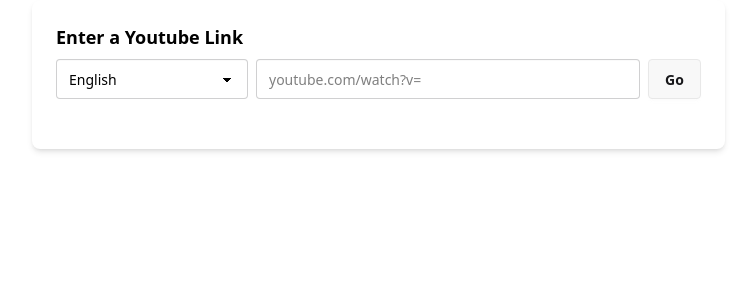
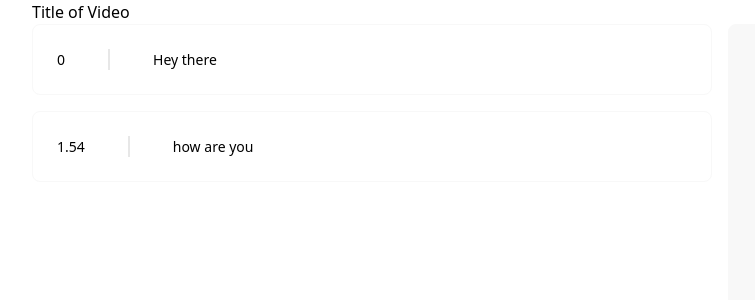
Before and after one commit to ivan-chan-1/subtext, a React (Vite) app in the folder frontend/: page /transcript in a window 1280 px wide. Shown: the top 300 px of the page, without its empty margins (68-823 px from the left). Built offline with nearby package versions, Linux system fonts and the light colour scheme.

Commit message:
created routing pages, basic transcript page layout

```diff
--- a/frontend/package.json
+++ b/frontend/package.json
@@ -14,6 +14,7 @@
     "@tailwindcss/vite": "^4.2.2",
     "react": "^19.2.4",
     "react-dom": "^19.2.4",
+    "react-router-dom": "^7.14.0",
     "tailwindcss": "^4.2.2"
   },
   "devDependencies": {
--- a/frontend/src/App.tsx
+++ b/frontend/src/App.tsx
@@ -1,9 +1,18 @@
+import { BrowserRouter, Route, Routes } from 'react-router-dom'
 import LandingPage from './pages/LandingPage'
+import LoadingPage from './pages/LoadingPage'
+import TranscriptPage from './pages/TranscriptPage'
 
 function App() {
   return (
     <>
-      <LandingPage />
+      <BrowserRouter>
+        <Routes>
+          <Route path="/" element={<LandingPage />} />
+          <Route path="/load" element={<LoadingPage />} />
+          <Route path="/transcript" element={<TranscriptPage />} />
+        </Routes>
+      </BrowserRouter>
     </>
   )
 }
--- a/frontend/src/components/Button.tsx
+++ b/frontend/src/components/Button.tsx
@@ -1,6 +1,9 @@
+import { useNavigate } from "react-router-dom"
+
 const Button = () => {
+  const navigate = useNavigate();
   return (
-    <button className="btn">
+    <button className="btn" onClick={() => navigate("/transcript")}>
       Go
     </button>
   )
--- a/frontend/src/components/ConvertBar.tsx
+++ b/frontend/src/components/ConvertBar.tsx
@@ -4,7 +4,7 @@ import Button from './Button'
 
 const ConvertBar = () => {
   return (
-    <div className="card w-auto bg-base-100 shadow-md">
+    <div className="card w-auto bg-base-100 shadow-xl">
         <div className='card-body'>
             <h2 className="card-title">Enter a Youtube Link</h2>
             <div className='flex gap-2'>
--- /dev/null
+++ b/frontend/src/components/LineCard.tsx
@@ -0,0 +1,19 @@
+import type { LineDetails } from "../types";
+
+const LineCard = ({text, start}: LineDetails) => {
+  return (
+    <div className="card card-border bg-base-100">
+      <div className="card-body">
+        <div className="flex gap-5">
+          <div>{start}</div>
+          <div className="divider divider-horizontal" />
+          <div>
+            {text.map((w) => {return (<><a className="link link-hover">{w}</a>{" "}</>)})}
+          </div>
+        </div>
+      </div>
+    </div>
+  );
+};
+
+export default LineCard;
--- a/frontend/src/components/Page.tsx
+++ b/frontend/src/components/Page.tsx
@@ -3,9 +3,7 @@ import type {ReactNode } from "react"
 const Page = ({children}: {children: ReactNode}) => {
   return (
     <div className="min-w-screen min-h-screen px-25 flex">
-      <div>
-        {children}
-      </div>
+      {children}
     </div>
   )
 }
--- a/frontend/src/pages/LandingPage.tsx
+++ b/frontend/src/pages/LandingPage.tsx
@@ -4,7 +4,11 @@ import Page from "../components/Page";
 const LandingPage = () => {
   return (
     <Page>
-      <ConvertBar />
+      <div className="w-full flex justify-center items-center">
+        <div>
+          <ConvertBar />
+        </div>
+      </div>
     </Page>
   )
 }
--- /dev/null
+++ b/frontend/src/pages/LoadingPage.tsx
@@ -0,0 +1,16 @@
+import Page from "../components/Page"
+
+const LoadingPage = () => {
+  return (
+    <Page>
+        <div className="flex w-full justify-center items-center">
+            <div className="flex flex-col items-center gap-4">
+                <span className="loading loading-spinner loading-xl"></span>
+                <p>Processing video</p>
+            </div>
+        </div>
+    </Page>
+  )
+}
+
+export default LoadingPage
--- a/frontend/src/pages/TranscriptPage.tsx
+++ b/frontend/src/pages/TranscriptPage.tsx
@@ -1,8 +1,47 @@
+import LineCard from "../components/LineCard"
+import Page from "../components/Page"
+
+const TEST_TRANSCRIPT = [
+    {
+        'text': ['Hey', 'there'],
+        'start': 0.0,
+        'duration': 1.54
+    },
+    {
+        'text': ['how','are', 'you'],
+        'start': 1.54,
+        'duration': 4.16
+    }
+]
+
 const TranscriptPage = () => {
   return (
-    <>
+    <Page>
+        <div className="w-full flex flex-col">
+          <h1 className="">Title of Video</h1>
+          {/* <div className="h-full">
+            <iframe width="80%" height="50%" src="https://www.youtube.com/embed/tgbNymZ7vqY"></iframe>
+          </div> */}
 
-    </>
+          <div className="w-full h-full flex gap-4">
+            <div className="grow">
+              <div className="flex flex-col gap-4">
+                {TEST_TRANSCRIPT.map((l) => {
+                  return (
+                    <LineCard text={l.text} start={l.start} />
+                  )
+                })}
+              </div>
+            </div>
+
+            <div className="card card-border bg-base-200 w-96">
+              <div className="card-body">
+
+              </div>
+            </div>
+          </div>
+        </div>
+    </Page>
   )
 }
 
--- /dev/null
+++ b/frontend/src/types.tsx
@@ -0,0 +1,4 @@
+export interface LineDetails {
+    text: string[];
+    start: number;
+}
```
Also changed, not shown: 1 other file (tests, documents, lock files or other folders).
